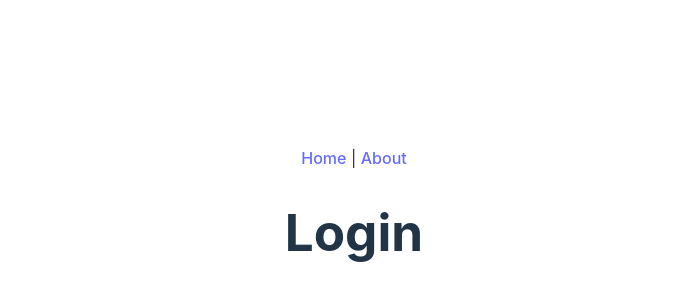
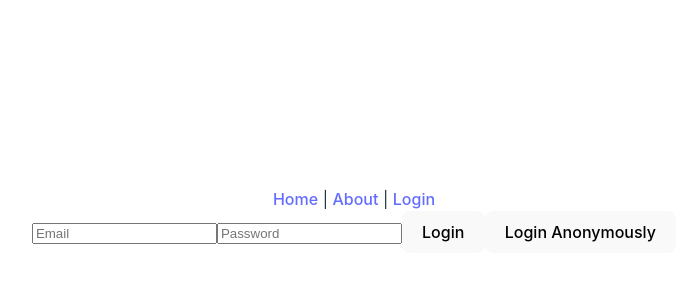
Before and after one commit to GPTV9-Turbo-Hackathon/Taskr, a React (Vite) app: page /login in a window 1280 px wide. Shown: the part 180-480 px from the top of the page, without its empty margins (286-972 px from the left). Built offline with nearby package versions, Linux system fonts and the light colour scheme; no server answers.

Commit message:
added login

```diff
--- a/src/App.jsx
+++ b/src/App.jsx
@@ -1,39 +1,78 @@
-import { useState } from 'react'
+import { useState, useEffect } from 'react'
 import reactLogo from './assets/react.svg'
 import viteLogo from '/vite.svg'
 import './App.css'
 //init firebase
 import './firebase-config';
+import { getAuth, onAuthStateChanged } from 'firebase/auth';
 import { BrowserRouter as Router, Routes, Route, Link, Outlet } from 'react-router-dom';
 import Login from './components/login';
 
 
 
 function App() {
+  // Simulate a user authentication state
+  const [isLoggedIn, setIsLoggedIn] = useState(false);
+  const auth = getAuth();
+
+  useEffect(() => {
+    // This observer gets called whenever the user's sign-in state changes.
+    const unsubscribe = onAuthStateChanged(auth, (user) => {
+      if (user) {
+        // User is signed in.
+        setIsLoggedIn(true);
+      } else {
+        // User is signed out.
+        setIsLoggedIn(false);
+      }
+    });
+
+    // Clean up the subscription on unmount
+    return () => unsubscribe();
+  }, [auth]);
+
+  // Simulate a login function
+  const login = () => setIsLoggedIn(true);
+  const logout = () => setIsLoggedIn(false);
+
   return (
     <Router>
       <nav>
-        <Link to="/">Home</Link> | <Link to="/about">About</Link>
+        <Link to="/">Home</Link> | <Link to="/about">About</Link> | <Link to="/login">Login</Link>
       </nav>
       <Routes>
-        <Route path="/" element={<Home />} />
-        <Route path="about" element={<About />} />
-        <Route path="*" element={<NotFound />} />
-        <Route path="/login" element={<Login />} />
+        {isLoggedIn ? (
+          <>
+            <Route path="/" element={<Home auth={auth} />} />
+            <Route path="about" element={<About />} />
+            <Route path="*" element={<NotFound />} />
+          </>
+        ) : (
+          <Route path="*" element={<Login auth={auth} />} />
+        )}
       </Routes>
     </Router>
   );
 }
 
-function Home() {
-  return <h2>Home Page</h2>;
+function Home({ auth }) {
+  const logout = () => {
+    auth.signOut();
+  };
+
+  return (
+    <div>
+      <p>Your User ID: {auth.currentUser.uid}</p>
+      <h2>Home Page</h2>
+      <button onClick={logout}>Logout</button>
+    </div>
+  );
 }
 
 function About() {
   return (
     <div>
       <h2>About Page</h2>
-      {/* Outlet would be used here if this component had nested routes */}
     </div>
   );
 }
--- a/src/components/login.jsx
+++ b/src/components/login.jsx
@@ -1,25 +1,37 @@
-import { getAuth, signInWithEmailAndPassword } from "firebase/auth";
-
-const LoginWithEmailPassword = async (email, password) => {
-  const auth = getAuth();
-  try {
-    const userCredential = await signInWithEmailAndPassword(auth, email, password);
-    // User logged in
-    console.log("User logged in:", userCredential.user);
-  } catch (error) {
-    console.error("Error logging in:", error);
-  }
-};
+import { useState } from 'react';
+import { getAuth, signInWithEmailAndPassword, signInAnonymously } from 'firebase/auth';
 
 function Login() {
+  const [email, setEmail] = useState('');
+  const [password, setPassword] = useState('');
+  const auth = getAuth();
+
+  const handleLogin = async () => {
+    try {
+      await signInWithEmailAndPassword(auth, email, password);
+      // Login successful.
+    } catch (error) {
+      console.error("Error signing in with email and password", error);
+    }
+  };
+
+  const handleAnonymousLogin = async () => {
+    try {
+      await signInAnonymously(auth);
+      // Anonymous login successful.
+    } catch (error) {
+      console.error("Error signing in anonymously", error);
+    }
+  };
+
   return (
     <div>
-      <h1>Login</h1>
+      <input type="email" value={email} onChange={(e) => setEmail(e.target.value)} placeholder="Email" />
+      <input type="password" value={password} onChange={(e) => setPassword(e.target.value)} placeholder="Password" />
+      <button onClick={handleLogin}>Login</button>
+      <button onClick={handleAnonymousLogin}>Login Anonymously</button>
     </div>
   );
 }
 
 export default Login;
-
-// Example usage:
-// loginWithEmailPassword('user@example.com', 'password123');
```
